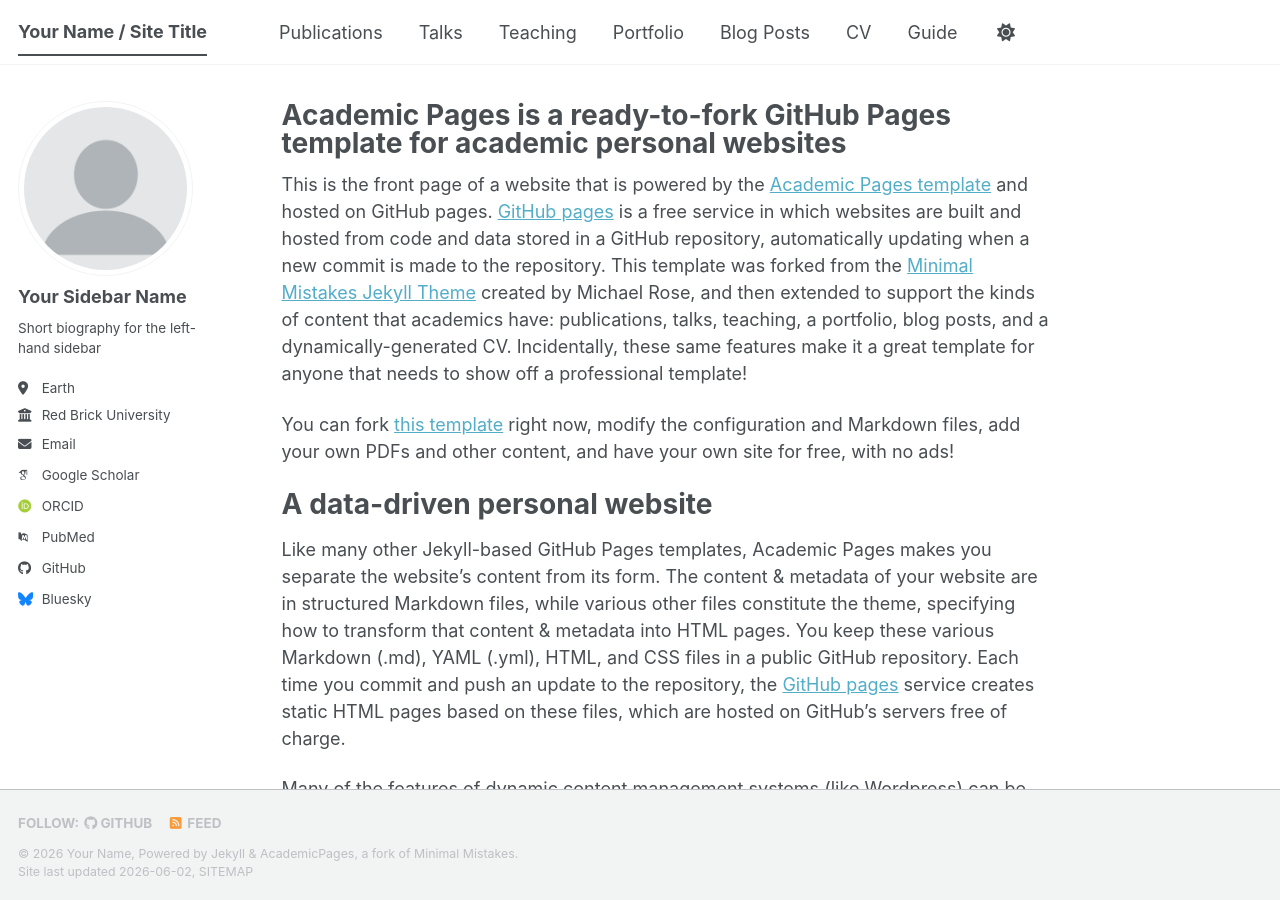
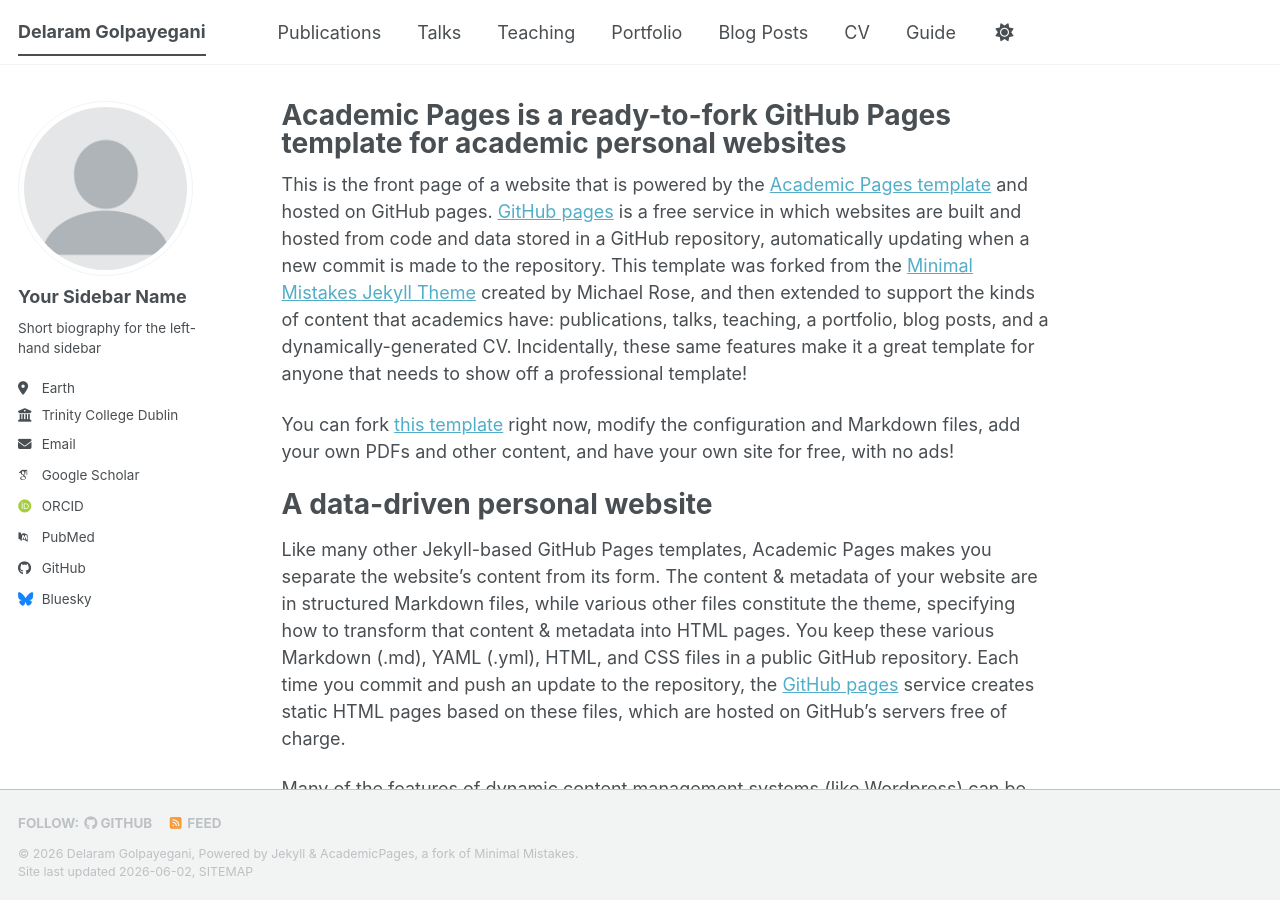
Before and after one commit to DelaramGlp/delaramglp.github.io, a Jekyll site: the page built from _pages/about.md, in a window 1280 px wide and 900 px high. Built offline with Jekyll 4.4.1, drawn with Linux system fonts in a browser that asks for light colours; some web fonts are replaced; a script bundle is joined from its source files by our own code; library files that are not in the unit come from our copies.

Commit message:
Updated config file

```diff
--- a/_config.yml
+++ b/_config.yml
@@ -9,9 +9,9 @@
 # Basic Site Settings
 locale                   : "en-US"
 site_theme               : "default" # The available themes options are "default", "air", "sunrise", "mint", "dirt" and "contrast"
-title                    : "Your Name / Site Title"
+title                    : "Delaram Golpayegani"
 title_separator          : "-"
-name                     : &name "Your Name"
+name                     : &name "Delaram Golpayegani"
 description              : &description "Your Name's academic portfolio"   # Update this with a general description of your site, this is the default if not overridden by a page
 url                      : https://academicpages.github.io # The base hostname & protocol for your site e.g. "https://[your GitHub username].github.io",
                                                            # or if you already have some other page hosted on Github then use "https://[your GitHub username].github.io/[Your Repo Name]"
@@ -28,7 +28,7 @@
   pronouns         : # example: "she/her"
   bio              : "Short biography for the left-hand sidebar"
   location         : "Earth"
-  employer         : "Red Brick University"
+  employer         : "Trinity College Dublin"
   uri              : # URL
   email            : "none@example.org"
 
```
